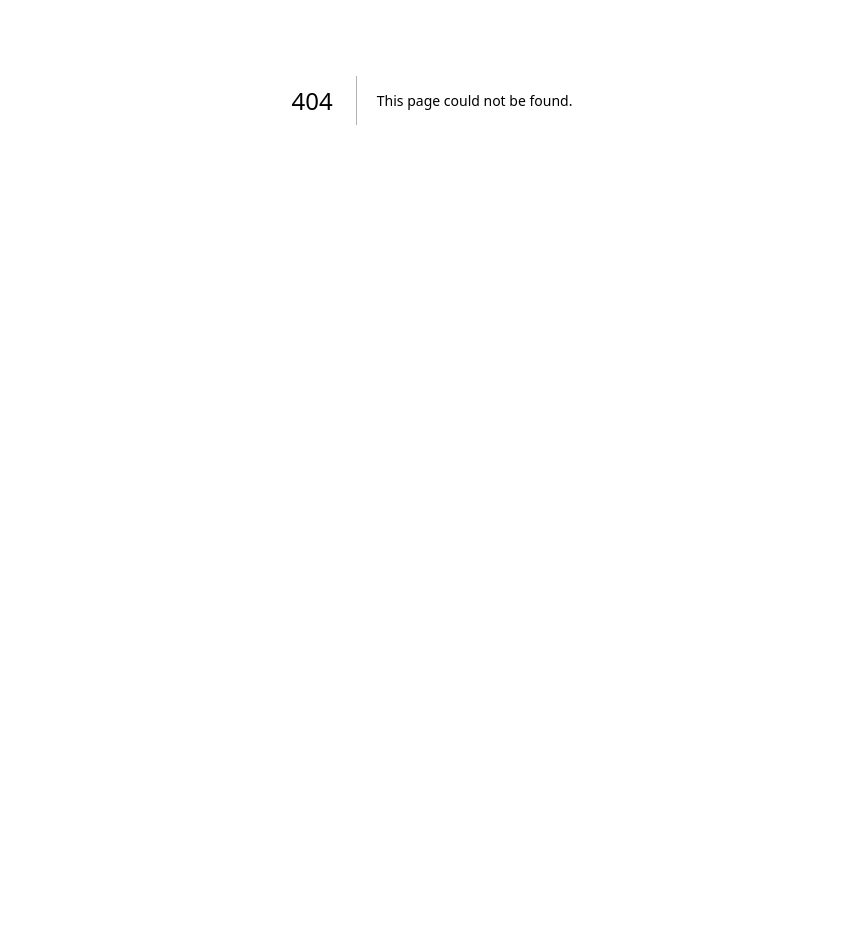
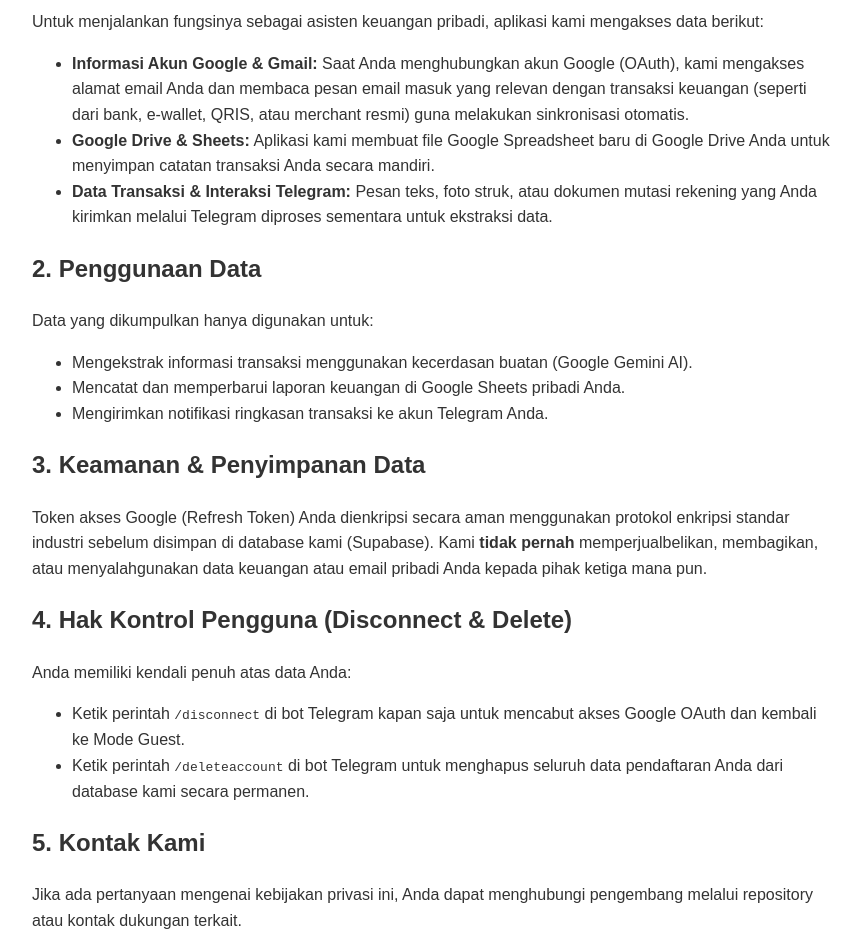
Before and after one commit to MRSA-ID/SanoraFinbot, a Next.js app: page /privacy in a window 1280 px wide. Before the commit this address had no page. Shown: the part 300-1252 px from the top of the page, without its empty margins (208-1068 px from the left). Before the commit the page ends 800 px from the top, so only its background shows below. Built offline with nearby package versions, Linux system fonts and the light colour scheme.

Commit message:
feat(pages): add privacy policy and terms of service pages

```diff
--- /dev/null
+++ b/src/app/privacy/page.tsx
@@ -0,0 +1,95 @@
+export default function PrivacyPolicyPage() {
+	return (
+		<main
+			style={{
+				maxWidth: "800px",
+				margin: "40px auto",
+				padding: "0 20px",
+				fontFamily: "sans-serif",
+				lineHeight: 1.6,
+				color: "#333",
+			}}>
+			<h1>Kebijakan Privasi (Privacy Policy)</h1>
+			<p>
+				<strong>Terakhir diperbarui:</strong> November 2026
+			</p>
+
+			<p>
+				<strong>SanoraFinbot</strong> (&quot;kami&quot;) berkomitmen untuk
+				melindungi privasi Anda. Kebijakan Privasi ini menjelaskan bagaimana
+				aplikasi kami mengumpulkan, menggunakan, dan melindungi informasi Anda
+				saat menggunakan bot Telegram dan layanan terkait.
+			</p>
+
+			<h2>1. Informasi yang Kami Kumpulkan</h2>
+			<p>
+				Untuk menjalankan fungsinya sebagai asisten keuangan pribadi, aplikasi
+				kami mengakses data berikut:
+			</p>
+			<ul>
+				<li>
+					<strong>Informasi Akun Google & Gmail:</strong> Saat Anda
+					menghubungkan akun Google (OAuth), kami mengakses alamat email Anda
+					dan membaca pesan email masuk yang relevan dengan transaksi keuangan
+					(seperti dari bank, e-wallet, QRIS, atau merchant resmi) guna
+					melakukan sinkronisasi otomatis.
+				</li>
+				<li>
+					<strong>Google Drive & Sheets:</strong> Aplikasi kami membuat file
+					Google Spreadsheet baru di Google Drive Anda untuk menyimpan catatan
+					transaksi Anda secara mandiri.
+				</li>
+				<li>
+					<strong>Data Transaksi & Interaksi Telegram:</strong> Pesan teks, foto
+					struk, atau dokumen mutasi rekening yang Anda kirimkan melalui
+					Telegram diproses sementara untuk ekstraksi data.
+				</li>
+			</ul>
+
+			<h2>2. Penggunaan Data</h2>
+			<p>Data yang dikumpulkan hanya digunakan untuk:</p>
+			<ul>
+				<li>
+					Mengekstrak informasi transaksi menggunakan kecerdasan buatan (Google
+					Gemini AI).
+				</li>
+				<li>
+					Mencatat dan memperbarui laporan keuangan di Google Sheets pribadi
+					Anda.
+				</li>
+				<li>
+					Mengirimkan notifikasi ringkasan transaksi ke akun Telegram Anda.
+				</li>
+			</ul>
+
+			<h2>3. Keamanan & Penyimpanan Data</h2>
+			<p>
+				Token akses Google (Refresh Token) Anda dienkripsi secara aman
+				menggunakan protokol enkripsi standar industri sebelum disimpan di
+				database kami (Supabase). Kami <strong>tidak pernah</strong>{" "}
+				memperjualbelikan, membagikan, atau menyalahgunakan data keuangan atau
+				email pribadi Anda kepada pihak ketiga mana pun.
+			</p>
+
+			<h2>4. Hak Kontrol Pengguna (Disconnect & Delete)</h2>
+			<p>Anda memiliki kendali penuh atas data Anda:</p>
+			<ul>
+				<li>
+					Ketik perintah <code>/disconnect</code> di bot Telegram kapan saja
+					untuk mencabut akses Google OAuth dan kembali ke Mode Guest.
+				</li>
+				<li>
+					Ketik perintah <code>/deleteaccount</code> di bot Telegram untuk
+					menghapus seluruh data pendaftaran Anda dari database kami secara
+					permanen.
+				</li>
+			</ul>
+
+			<h2>5. Kontak Kami</h2>
+			<p>
+				Jika ada pertanyaan mengenai kebijakan privasi ini, Anda dapat
+				menghubungi pengembang melalui repository atau kontak dukungan terkait.
+			</p>
+		</main>
+	);
+}
```
Also changed, not shown: src/app/terms/page.tsx (added, +73 -0 lines).
